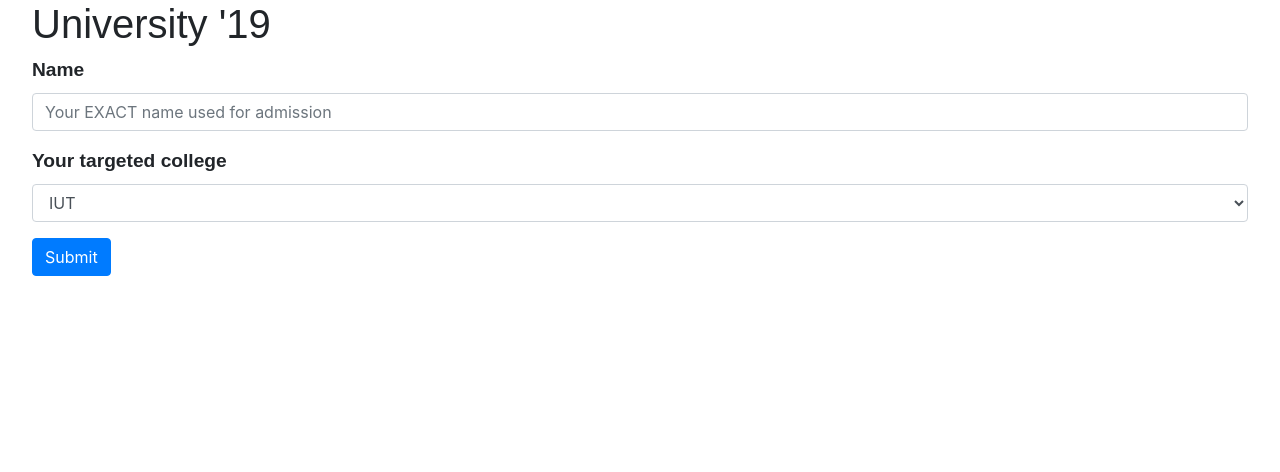
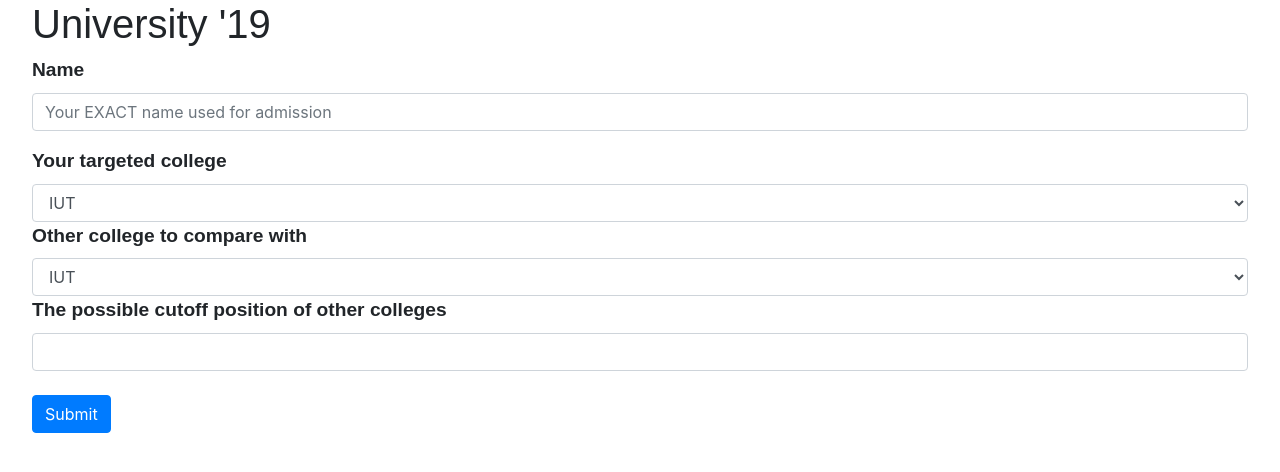
Before and after one commit to shantanu404/unidata2019, a Flask app: page / in a window 1280 px wide. Shown: the top 472 px of the page. Run offline with Flask 2, Linux system fonts and the light colour scheme; some libraries are stand-ins or nearby versions.

Commit message:
Looking functional and but lacking error handling

```diff
--- a/compare.py
+++ b/compare.py
@@ -27,7 +27,7 @@ def lagging(name, target_inst, other_inst, cutoff=500):
     raise ValueError('{} not in acquired data.'.format(target_inst))
   try:
     target_inst_merit = RESULTS[target_inst][name]
-  except ValueError:
+  except KeyError:
     raise ValueError('{} not found in {}'.format(name, target_inst))
 
   names = []
--- a/main.py
+++ b/main.py
@@ -1,4 +1,5 @@
-from flask import Flask, render_template, escape
+from flask import Flask, render_template, escape, jsonify
+from compare import lagging, INSTITUITIONS
 
 app = Flask(__name__)
 
@@ -6,11 +7,16 @@ app = Flask(__name__)
 def index():
   return render_template('index.html')
 
-@app.route('/api/<name>/<target>')
-def result(name, target):
+@app.route('/api/<name>/<target>/<other>/<cutoff>')
+def result(name, target, other, cutoff):
   name = escape(name)
   target = escape(target)
-  return 'Calling {} with {}'.format(name, target)
+  try:
+    return jsonify({'data': lagging(name, target, other, int(cutoff))})
+  except ValueError:
+    return jsonify({'error': 'Invalid `name` or `instituition`'}), 500
+  except Exception:
+    return jsonify({'error': 'Uh oh! Looks like the server crashed. Contact the developers!'}), 500
 
 if __name__ == '__main__':
   app.run(debug=True)
--- a/static/script.js
+++ b/static/script.js
@@ -1,12 +1,21 @@
-function get_content(name, inst, callback) {
+function handle_error(data) {
+  var error = JSON.parse(data).error;
+  var output = document.getElementById('data');
+  output.innerHTML = '<div class="alert alert-danger">' + error + '</div>';
+}
+
+function get_content(name, inst, other, cutoff, callback) {
   var xhr = new XMLHttpRequest();
   xhr.onreadystatechange = function() {
     if (this.readyState == 4 && this.status == 200) {
       callback(xhr.responseText);
+    } else if (this.readyState == 4 && this.status == 500) {
+      handle_error(xhr.responseText);
     }
   }
 
-  xhr.open('GET', '/api/' + name + '/' + inst);
+  console.log('GET', '/api/' + name + '/' + inst + '/' + other + '/' + cutoff);
+  xhr.open('GET', '/api/' + name + '/' + inst + '/' + other + '/' + cutoff);
   xhr.send();
 }
 
@@ -14,13 +23,33 @@ function main() {
   var btn = document.getElementById('submit_btn')
   .addEventListener('click', function(e) {
     e.preventDefault();
-    var name = document.getElementById('name_input')
-                .value.replace(/\s/gi, '_');
+    var name = document.getElementById('name_input').value;
+
     var menu = document.getElementById('tgt_inst_input');
     var inst = menu.options[menu.selectedIndex].text.toLowerCase();
 
-    get_content(name, inst, function(data) {
-      console.log(data);
+    var other_menu = document.getElementById('other_inst_input');
+    var other = other_menu.options[other_menu.selectedIndex].text.toLowerCase();
+
+    var cutoff = document.getElementById('ctf_input').value;
+
+    get_content(name, inst, other, cutoff, function(data) {
+      data = JSON.parse(data).data;
+      var output = document.getElementById('data');
+      output.innerHTML = '<div class="alert alert-primary" role="alert">'
+                        + 'You have ' + data.length.toString()
+                        + ' students who are before you @ '
+                        + inst.toUpperCase() + ' but in top ' +
+                        + cutoff.toString() + ' @ ' + other.toUpperCase()
+                        + '</div>';
+      var students = document.createElement('ul');
+      students.className = 'list-group students'
+      data.forEach(function(name) {
+        var el = document.createElement('li');
+        el.className = 'list-group-item student';
+        el.innerText = name;
+        output.appendChild(el);
+      });
     });
   });
 }
--- a/static/style.css
+++ b/static/style.css
@@ -2,6 +2,21 @@
   margin-left: auto;
   margin-right: auto;;
   width: 95%;
+}
+
+.alert {
+  width: 100%;
+}
+
+#data {
+  flex-direction: row;
+  flex-wrap: wrap;
+  width: 95%;
+}
+
+.student {
+  width: 20%;
+  display: inline-flex;
 }
 
 h1 {
--- a/templates/index.html
+++ b/templates/index.html
@@ -22,10 +22,18 @@
     <option>BUET</option>
     <option>KUET</option>
   </select>
+  <label for="other_inst">Other college to compare with</label>
+  <select class="form-control" id="other_inst_input">
+    <option>IUT</option>
+    <option>BUET</option>
+    <option>KUET</option>
+  </select>
+  <label for="cutoff"> The possible cutoff position of other colleges</label>
+  <input class="form-control" type="number" name="cutoff" id="ctf_input">
+  <br>
+  <button id='submit_btn' type="submit" class="btn btn-primary">Submit</button>
 </div>
-<button id='submit_btn' type="submit" class="btn btn-primary">Submit</button>
-</div>
-
+<div id='data'></div>
 <script src="/static/script.js"></script>
 </body>
 </html>
```
Also changed, not shown: 1 other file.
